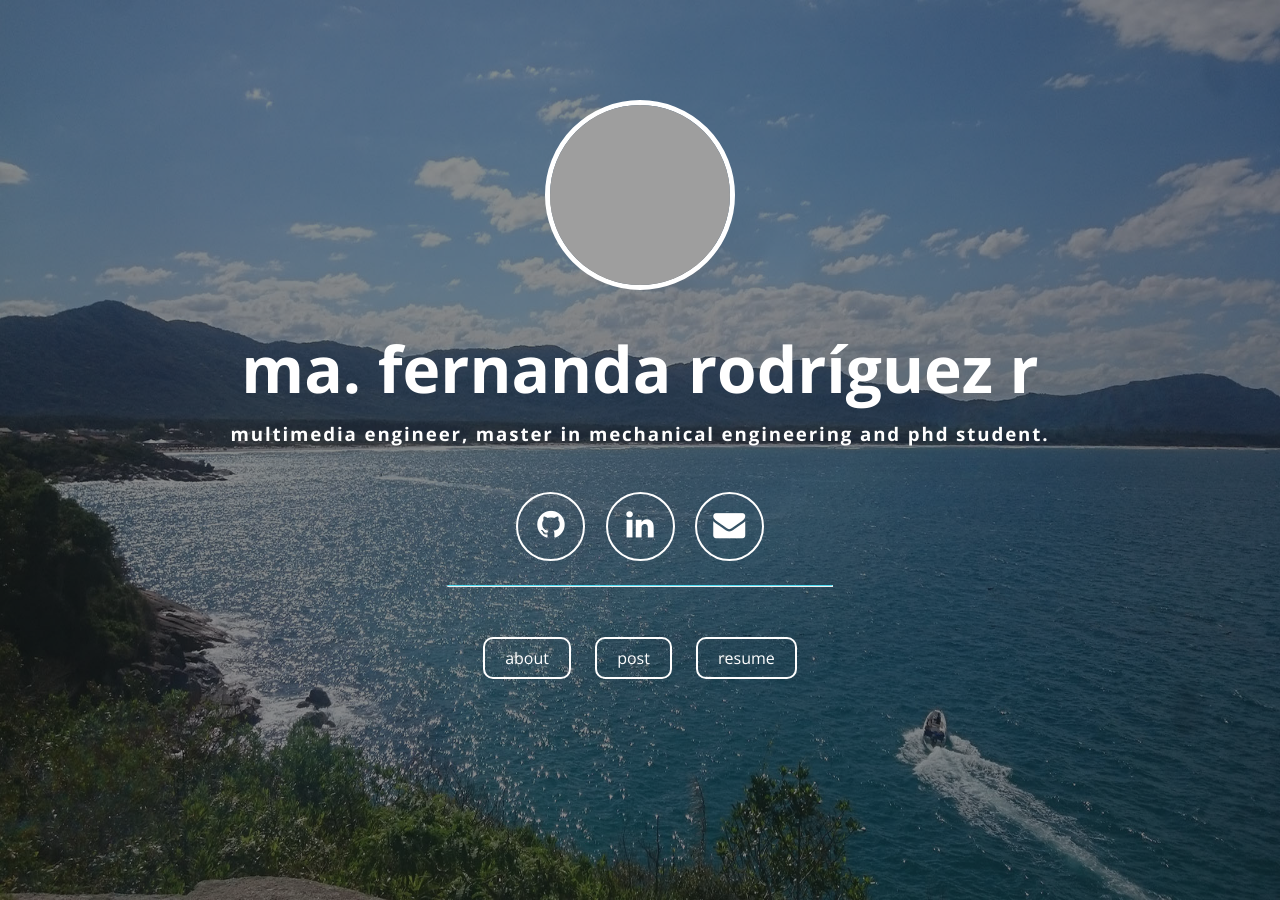
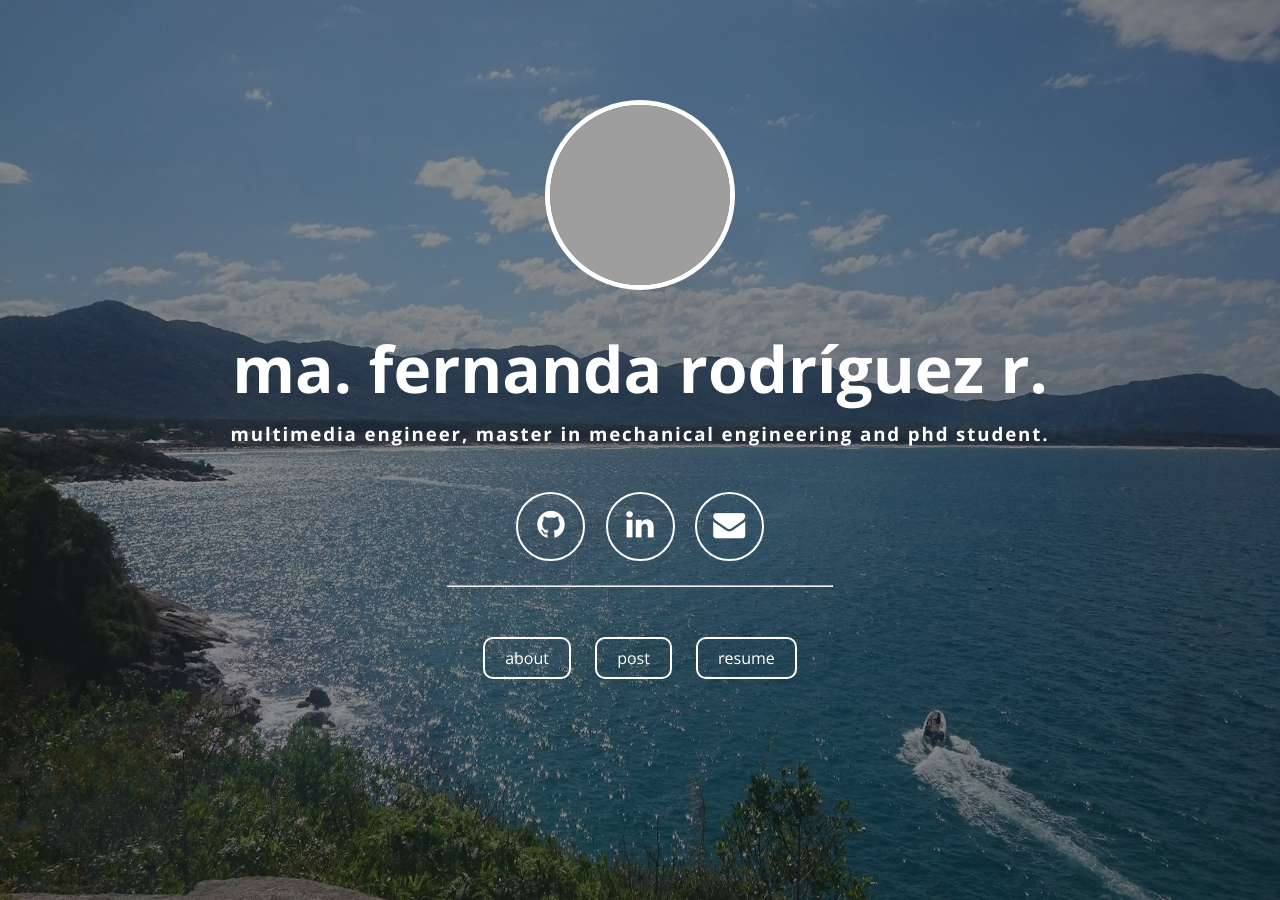
Before and after one commit to mafda/mafda.github.io, a Jekyll site: the page built from index.html, in a window 1280 px wide. Built offline with Jekyll 4.4.1, drawn with Linux system fonts in a browser that asks for light colours; nearby versions of some CDN libraries; grey boxes are pictures that could not be loaded.

```diff
--- a/_config.yml
+++ b/_config.yml
@@ -1,9 +1,9 @@
 # Site settings
-name: "ma. fernanda rodríguez r"
+name: "ma. fernanda rodríguez r."
 # name: "mi amor loquita!"
-title: "ma. fernanda rodríguez r"
+title: "ma. fernanda rodríguez r."
 description: "multimedia engineer, master in mechanical engineering and phd student."
-head_description: "ma. fernanda rodríguez r - multimedia engineer, master in mechanical engineering and phd student."
+head_description: "ma. fernanda rodríguez r. - multimedia engineer, master in mechanical engineering and phd student."
 keywords: "multimedia engineer, Jekyll, theme, free, download, SEO, blog, web"
 url: ""
 
--- a/post.html
+++ b/post.html
@@ -1,6 +1,6 @@
 ---
 layout: page
-title: ma. fernanda rodríguez r - post
+title: ma. fernanda rodríguez r. - post
 permalink: /post/
 ---
 
```
Also changed, not shown: other parts of post.html (+3 -0 lines), about.md (+1 -1 lines).
